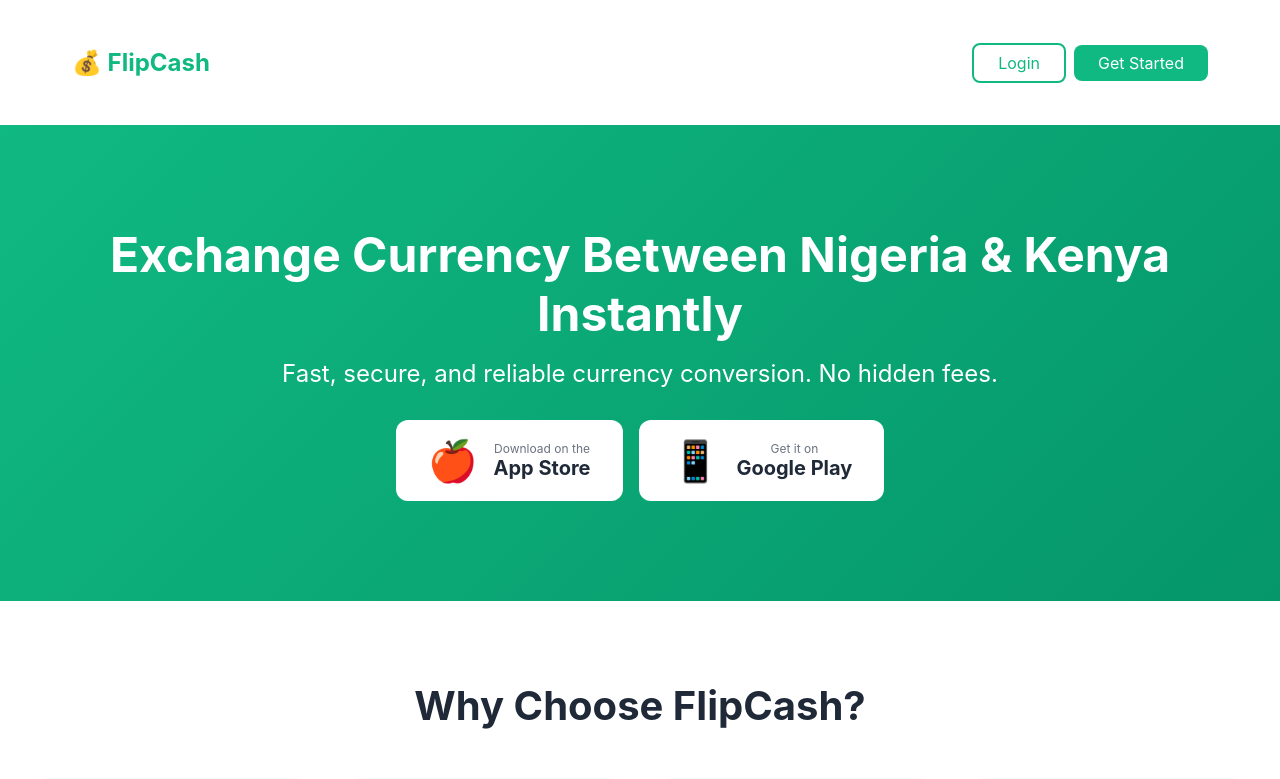
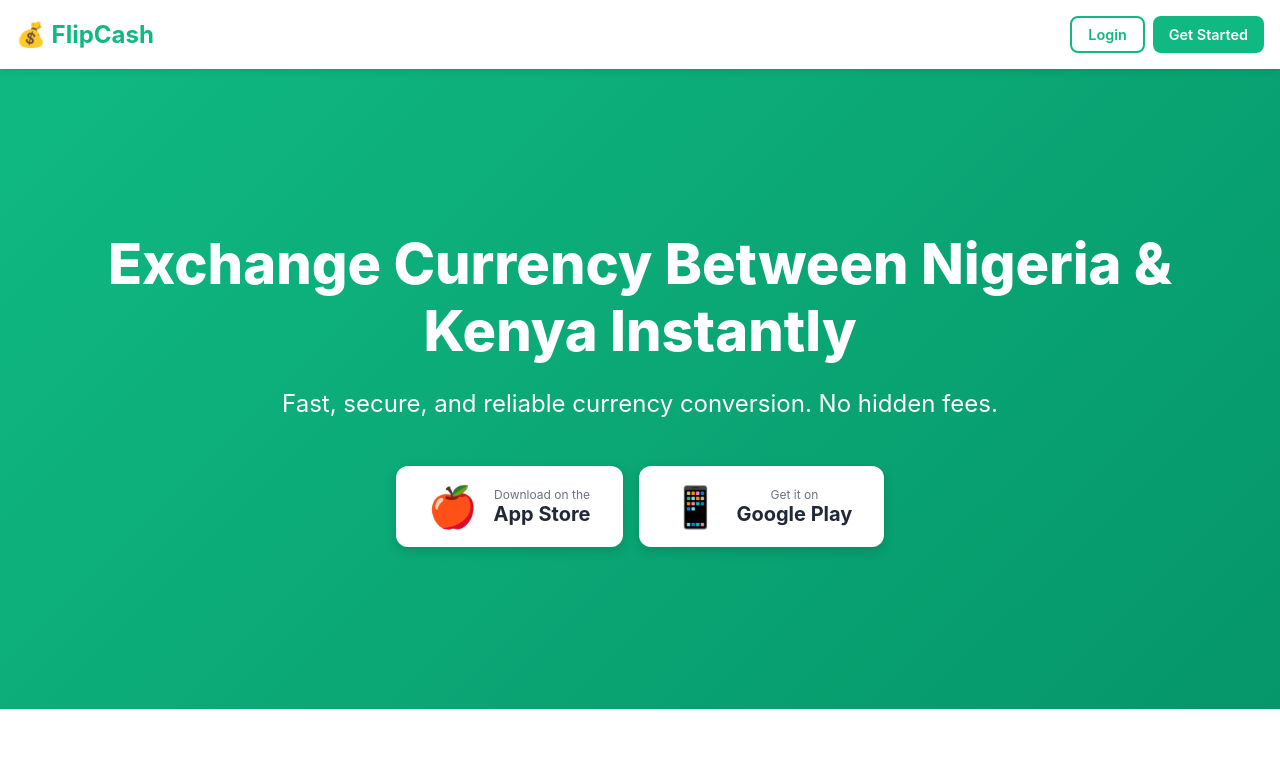
Before and after one commit to letmeknow908-prog/FLIPCASHFRONT, a React (Create React App) app: page / in a window 1280 px wide. Shown: the top 779 px of the page. Built offline with nearby package versions, Linux system fonts and the light colour scheme.

Commit message:
Refactor Landing component to use createElement

```diff
--- a/src/pages/Landing.js
+++ b/src/pages/Landing.js
@@ -1,66 +1,348 @@
 import React from 'react';
-import { Link } from 'react-router-dom';
-import '../styles/Landing.css';
+import { useNavigate } from 'react-router-dom';
 
 export default function Landing() {
-  return (
-    <div className="landing">
-      <nav className="nav">
-        <div className="container">
-          <div className="logo">💰 FlipCash</div>
-          <div>
-            <Link to="/login" className="btn-sec">Login</Link>
-            <Link to="/register" className="btn-pri">Get Started</Link>
-          </div>
-        </div>
-      </nav>
+  const navigate = useNavigate();
 
-      <section className="hero">
-        <h1>Exchange Currency Between Nigeria & Kenya Instantly</h1>
-        <p>Fast, secure, and reliable currency conversion. No hidden fees.</p>
+  return React.createElement('div', {
+    style: {
+      minHeight: '100vh',
+      background: '#F9FAFB'
+    }
+  }, [
+    // Fixed Navigation - NO OVERLAP
+    React.createElement('nav', {
+      key: 'nav',
+      style: {
+        position: 'sticky',
+        top: 0,
+        background: 'white',
+        padding: '1rem',
+        boxShadow: '0 2px 8px rgba(0,0,0,0.1)',
+        zIndex: 1000,
+        display: 'flex',
+        justifyContent: 'space-between',
+        alignItems: 'center'
+      }
+    }, [
+      React.createElement('div', {
+        key: 'logo',
+        style: {
+          fontSize: '1.5rem',
+          fontWeight: 'bold',
+          color: '#10B981'
+        }
+      }, '💰 FlipCash'),
+      React.createElement('div', {
+        key: 'buttons',
+        style: {
+          display: 'flex',
+          gap: '0.5rem'
+        }
+      }, [
+        React.createElement('button', {
+          key: 'login',
+          onClick: () => navigate('/login'),
+          style: {
+            padding: '0.5rem 1rem',
+            border: '2px solid #10B981',
+            background: 'transparent',
+            color: '#10B981',
+            borderRadius: '8px',
+            fontWeight: '600',
+            cursor: 'pointer',
+            fontSize: '0.9rem'
+          }
+        }, 'Login'),
+        React.createElement('button', {
+          key: 'register',
+          onClick: () => navigate('/register'),
+          style: {
+            padding: '0.5rem 1rem',
+            background: '#10B981',
+            color: 'white',
+            border: 'none',
+            borderRadius: '8px',
+            fontWeight: '600',
+            cursor: 'pointer',
+            fontSize: '0.9rem'
+          }
+        }, 'Get Started')
+      ])
+    ]),
 
-        <div className="apps">
-          <a href="https://apps.apple.com" className="app-btn" target="_blank" rel="noopener noreferrer">
-            <span className="icon">🍎</span>
-            <div>
-              <small>Download on the</small>
-              <strong>App Store</strong>
-            </div>
-          </a>
-          <a href="https://play.google.com" className="app-btn" target="_blank" rel="noopener noreferrer">
-            <span className="icon">📱</span>
-            <div>
-              <small>Get it on</small>
-              <strong>Google Play</strong>
-            </div>
-          </a>
-        </div>
-      </section>
+    // Hero Section
+    React.createElement('section', {
+      key: 'hero',
+      style: {
+        background: 'linear-gradient(135deg, #10B981, #059669)',
+        color: 'white',
+        padding: '4rem 1rem',
+        textAlign: 'center',
+        minHeight: '80vh',
+        display: 'flex',
+        flexDirection: 'column',
+        justifyContent: 'center',
+        alignItems: 'center'
+      }
+    }, [
+      React.createElement('h1', {
+        key: 'title',
+        style: {
+          fontSize: 'clamp(2rem, 5vw, 3.5rem)',
+          fontWeight: '800',
+          marginBottom: '1.5rem',
+          lineHeight: '1.2'
+        }
+      }, 'Exchange Currency Between Nigeria & Kenya Instantly'),
+      React.createElement('p', {
+        key: 'subtitle',
+        style: {
+          fontSize: 'clamp(1rem, 3vw, 1.5rem)',
+          marginBottom: '3rem',
+          maxWidth: '800px'
+        }
+      }, 'Fast, secure, and reliable currency conversion. No hidden fees.'),
 
-      <section className="features">
-        <h2>Why Choose FlipCash?</h2>
-        <div className="grid">
-          <div className="card"><span>⚡</span><h3>Instant</h3><p>Exchange instantly</p></div>
-          <div className="card"><span>🔒</span><h3>Secure</h3><p>Bank-level security</p></div>
-          <div className="card"><span>💰</span><h3>Best Rates</h3><p>Transparent pricing</p></div>
-          <div className="card"><span>📱</span><h3>Mobile</h3><p>iOS & Android</p></div>
-          <div className="card"><span>🌍</span><h3>NG & KE</h3><p>NGN & KSH support</p></div>
-          <div className="card"><span>🎯</span><h3>24/7</h3><p>Always here</p></div>
-        </div>
-      </section>
+      // App Store Buttons
+      React.createElement('div', {
+        key: 'apps',
+        style: {
+          display: 'flex',
+          gap: '1rem',
+          flexWrap: 'wrap',
+          justifyContent: 'center'
+        }
+      }, [
+        React.createElement('a', {
+          key: 'appstore',
+          href: 'https://apps.apple.com',
+          target: '_blank',
+          rel: 'noopener noreferrer',
+          style: {
+            display: 'flex',
+            alignItems: 'center',
+            gap: '1rem',
+            background: 'white',
+            color: '#1F2937',
+            padding: '1rem 2rem',
+            borderRadius: '12px',
+            textDecoration: 'none',
+            boxShadow: '0 4px 12px rgba(0,0,0,0.15)'
+          }
+        }, [
+          React.createElement('span', {
+            key: 'icon',
+            style: { fontSize: '2.5rem' }
+          }, '🍎'),
+          React.createElement('div', { key: 'text' }, [
+            React.createElement('div', {
+              key: 'label',
+              style: {
+                fontSize: '0.75rem',
+                color: '#6B7280'
+              }
+            }, 'Download on the'),
+            React.createElement('div', {
+              key: 'name',
+              style: {
+                fontSize: '1.25rem',
+                fontWeight: 'bold'
+              }
+            }, 'App Store')
+          ])
+        ]),
+        React.createElement('a', {
+          key: 'playstore',
+          href: 'https://play.google.com',
+          target: '_blank',
+          rel: 'noopener noreferrer',
+          style: {
+            display: 'flex',
+            alignItems: 'center',
+            gap: '1rem',
+            background: 'white',
+            color: '#1F2937',
+            padding: '1rem 2rem',
+            borderRadius: '12px',
+            textDecoration: 'none',
+            boxShadow: '0 4px 12px rgba(0,0,0,0.15)'
+          }
+        }, [
+          React.createElement('span', {
+            key: 'icon',
+            style: { fontSize: '2.5rem' }
+          }, '📱'),
+          React.createElement('div', { key: 'text' }, [
+            React.createElement('div', {
+              key: 'label',
+              style: {
+                fontSize: '0.75rem',
+                color: '#6B7280'
+              }
+            }, 'Get it on'),
+            React.createElement('div', {
+              key: 'name',
+              style: {
+                fontSize: '1.25rem',
+                fontWeight: 'bold'
+              }
+            }, 'Google Play')
+          ])
+        ])
+      ])
+    ]),
 
-      <section className="cta">
-        <h2>Ready to Get Started?</h2>
-        <p>Join thousands of users who trust FlipCash.</p>
-        <div>
-          <Link to="/register" className="btn-lg">Create Account</Link>
-          <Link to="/login" className="btn-lg-out">Login</Link>
-        </div>
-      </section>
+    // Features Section
+    React.createElement('section', {
+      key: 'features',
+      style: {
+        padding: '4rem 1rem',
+        background: 'white'
+      }
+    }, [
+      React.createElement('h2', {
+        key: 'title',
+        style: {
+          textAlign: 'center',
+          fontSize: '2.5rem',
+          fontWeight: '800',
+          marginBottom: '3rem',
+          color: '#1F2937'
+        }
+      }, 'Why Choose FlipCash?'),
+      React.createElement('div', {
+        key: 'grid',
+        style: {
+          display: 'grid',
+          gridTemplateColumns: 'repeat(auto-fit, minmax(250px, 1fr))',
+          gap: '2rem',
+          maxWidth: '1200px',
+          margin: '0 auto'
+        }
+      }, [
+        { icon: '⚡', title: 'Instant', desc: 'Exchange instantly' },
+        { icon: '🔒', title: 'Secure', desc: 'Bank-level security' },
+        { icon: '💰', title: 'Best Rates', desc: 'Transparent pricing' },
+        { icon: '📱', title: 'Mobile', desc: 'iOS & Android' },
+        { icon: '🌍', title: 'NG & KE', desc: 'NGN & KSH support' },
+        { icon: '🎯', title: '24/7', desc: 'Always here' }
+      ].map((f, i) => React.createElement('div', {
+        key: i,
+        style: {
+          background: '#F9FAFB',
+          padding: '2rem',
+          borderRadius: '16px',
+          textAlign: 'center'
+        }
+      }, [
+        React.createElement('div', {
+          key: 'icon',
+          style: { fontSize: '3rem', marginBottom: '1rem' }
+        }, f.icon),
+        React.createElement('h3', {
+          key: 'title',
+          style: {
+            fontSize: '1.25rem',
+            fontWeight: 'bold',
+            marginBottom: '0.5rem',
+            color: '#1F2937'
+          }
+        }, f.title),
+        React.createElement('p', {
+          key: 'desc',
+          style: { color: '#6B7280' }
+        }, f.desc)
+      ])))
+    ]),
 
-      <footer>
-        <p>© 2025 FlipCash. All rights reserved.</p>
-      </footer>
-    </div>
-  );
+    // CTA Section
+    React.createElement('section', {
+      key: 'cta',
+      style: {
+        background: 'linear-gradient(135deg, #10B981, #059669)',
+        color: 'white',
+        padding: '4rem 1rem',
+        textAlign: 'center'
+      }
+    }, [
+      React.createElement('h2', {
+        key: 'title',
+        style: {
+          fontSize: '2.5rem',
+          fontWeight: '800',
+          marginBottom: '1rem'
+        }
+      }, 'Ready to Get Started?'),
+      React.createElement('p', {
+        key: 'subtitle',
+        style: {
+          fontSize: '1.25rem',
+          marginBottom: '2rem'
+        }
+      }, 'Join thousands of users who trust FlipCash.'),
+      React.createElement('div', {
+        key: 'buttons',
+        style: {
+          display: 'flex',
+          gap: '1rem',
+          justifyContent: 'center',
+          flexWrap: 'wrap'
+        }
+      }, [
+        React.createElement('button', {
+          key: 'register',
+          onClick: () => navigate('/register'),
+          style: {
+            padding: '1rem 3rem',
+            background: 'white',
+            color: '#10B981',
+            border: 'none',
+            borderRadius: '12px',
+            fontWeight: 'bold',
+            fontSize: '1.25rem',
+            cursor: 'pointer'
+          }
+        }, 'Create Account'),
+        React.createElement('button', {
+          key: 'login',
+          onClick: () => navigate('/login'),
+          style: {
+            padding: '1rem 3rem',
+            background: 'transparent',
+            color: 'white',
+            border: '2px solid white',
+            borderRadius: '12px',
+            fontWeight: 'bold',
+            fontSize: '1.25rem',
+            cursor: 'pointer'
+          }
+        }, 'Login')
+      ])
+    ]),
+
+    // Footer
+    React.createElement('footer', {
+      key: 'footer',
+      style: {
+        background: '#1F2937',
+        color: 'white',
+        padding: '3rem 1rem',
+        textAlign: 'center'
+      }
+    }, [
+      React.createElement('div', {
+        key: 'logo',
+        style: {
+          fontSize: '1.5rem',
+          fontWeight: 'bold',
+          marginBottom: '1rem'
+        }
+      }, '💰 FlipCash'),
+      React.createElement('p', {
+        key: 'copyright',
+        style: { color: '#9CA3AF' }
+      }, '© 2025 FlipCash. All rights reserved.')
+    ])
+  ]);
 }
```
